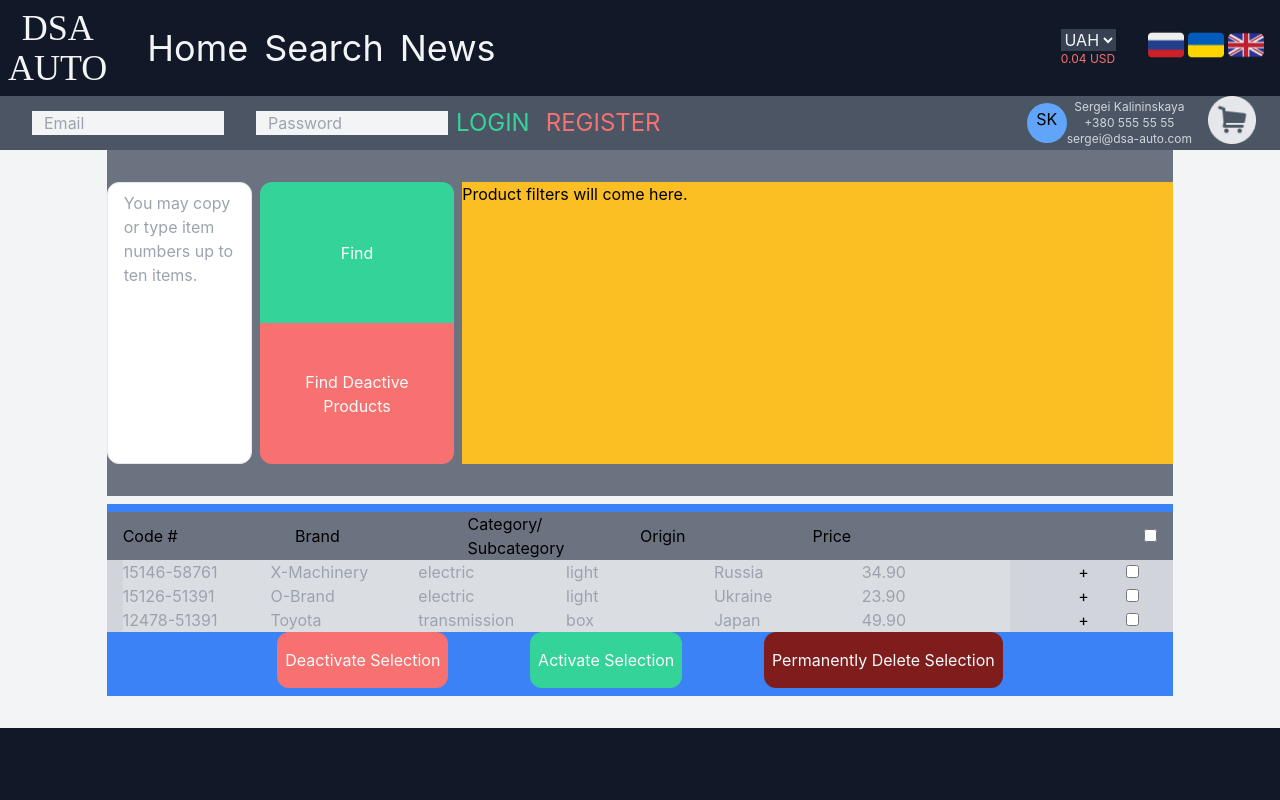
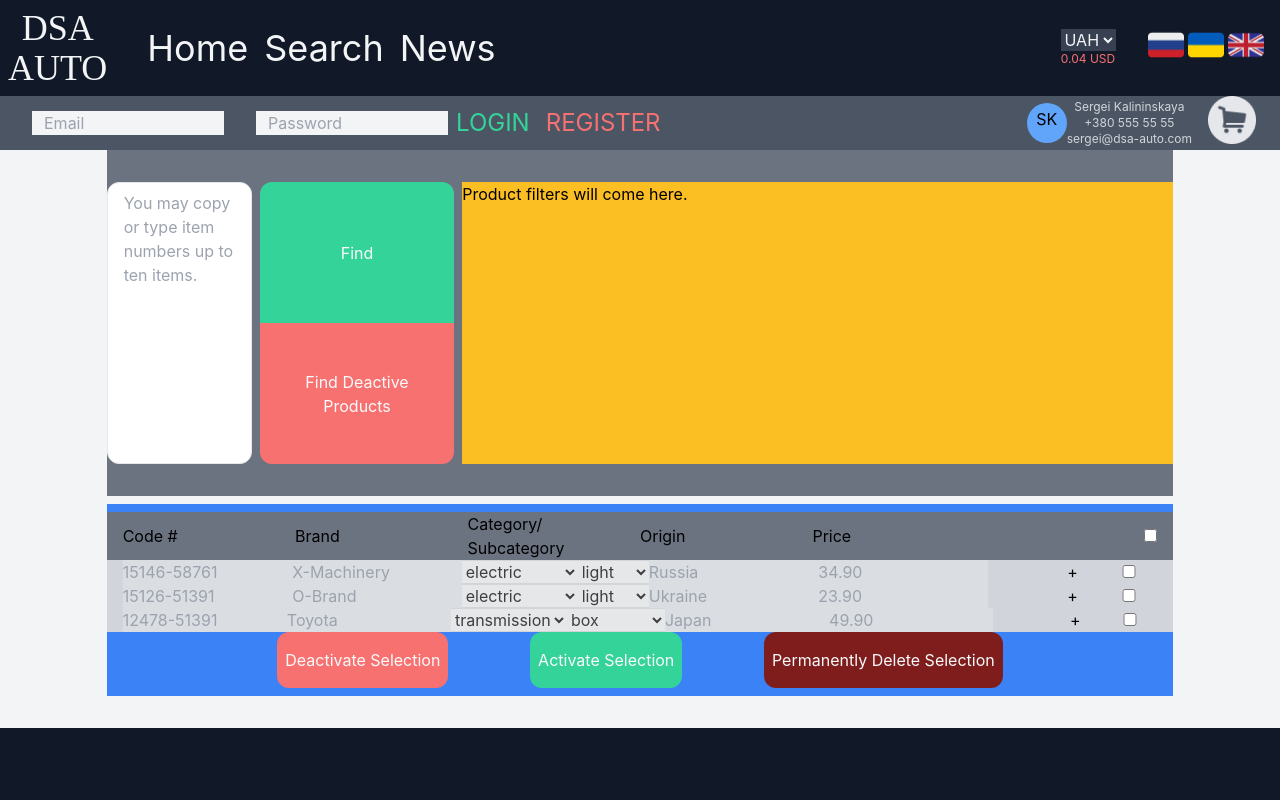
Before and after one commit to ghrqq/dsa-next, a Next.js app: page /protected/manageproducts in a window 1280 px wide. Shown: the top 800 px of the page. Built offline with nearby package versions, Linux system fonts and the light colour scheme.

Commit message:
Admin product editors implemented git add . Except Imagegit add .

```diff
--- /dev/null
+++ b/components/ProtectedComponents/CategoryEditor.jsx
@@ -0,0 +1,58 @@
+import React, { useState } from "react";
+import categories from "../../categories.json";
+
+function CategoryEditor({ category, subcategory, isEdit, handleSave }) {
+  const [cat, setcat] = useState(category);
+  const [subCat, setsubCat] = useState(subcategory);
+
+  const handleChange = (nam, e) => {
+    let val = e.target.value;
+    if (nam === "category") {
+      handleSave("category", val);
+      setcat(val);
+      return;
+    }
+    if (nam === "subcategory") {
+      handleSave("subcategory", val);
+      setsubCat(val);
+      return;
+    }
+    return;
+  };
+
+  return (
+    <div className="flex flex-row justify-center items-center">
+      <select disabled={!isEdit} onChange={(e) => handleChange("category", e)}>
+        {cat === category ? (
+          <option value={category} defaultValue={true}>
+            {" "}
+            {category}
+          </option>
+        ) : null}
+        {categories.map((i) => (
+          <option value={i.name}>{i.name}</option>
+        ))}
+      </select>
+
+      <select
+        disabled={!isEdit}
+        onChange={(e) => handleChange("subcategory", e)}
+      >
+        {subCat === subcategory ? (
+          <option value={subcategory} defaultValue={true}>
+            {" "}
+            {subcategory}
+          </option>
+        ) : null}
+
+        {categories
+          .filter((i) => i.name === cat)[0]
+          .children.map((i) => (
+            <option val={i}>{i}</option>
+          ))}
+      </select>
+    </div>
+  );
+}
+
+export default CategoryEditor;
--- /dev/null
+++ b/components/ProtectedComponents/CompatibleEditor.jsx
@@ -0,0 +1,62 @@
+import React, { useState } from "react";
+
+export default function CompatibleEditor({ modals, isEdit, handleSave }) {
+  const [compatible, setcompatible] = useState(modals);
+  const [inputVal, setinputVal] = useState("");
+
+  const handleAdd = () => {
+    let temp = compatible;
+    let index = compatible.indexOf(inputVal);
+    if (index >= 0) {
+      return;
+    }
+
+    temp.push(inputVal);
+    setcompatible(temp);
+    setinputVal("");
+  };
+
+  const handleRemove = (val) => {
+    let temp = compatible;
+    let removed = temp.filter((i) => i !== val);
+    setcompatible(removed);
+  };
+
+  return (
+    <div className="bg-indigo-200 px-4">
+      {compatible.map((i) => (
+        <div className="inline-block border rounded-full px-2 mx-2">
+          {i}{" "}
+          <button
+            className="inline-block ml-2 text-xl"
+            onClick={() => handleRemove(i)}
+            disabled={!isEdit}
+          >
+            &times;
+          </button>
+        </div>
+      ))}
+      <input
+        className="mx-2"
+        placeholder="Add compatible modal."
+        value={inputVal}
+        onChange={(e) => setinputVal(e.target.value)}
+        disabled={!isEdit}
+      />
+      <button
+        className="mx-2"
+        onClick={handleAdd}
+        disabled={inputVal.length < 1 ? true : false}
+      >
+        Add
+      </button>
+      <button
+        disabled={!isEdit}
+        className="mx-2"
+        onClick={() => handleSave("compatible", compatible)}
+      >
+        Save
+      </button>
+    </div>
+  );
+}
--- a/components/ProtectedComponents/ProductListItem.jsx
+++ b/components/ProtectedComponents/ProductListItem.jsx
@@ -1,4 +1,6 @@
 import React, { useState } from "react";
+import CategoryEditor from "./CategoryEditor";
+import CompatibleEditor from "./CompatibleEditor";
 
 export default function ProductListItem({ item, checkHandler, checked }) {
   const [isExpand, setisExpand] = useState(false);
@@ -17,22 +19,49 @@ export default function ProductListItem({ item, checkHandler, checked }) {
     compatible,
   } = product;
 
+  const handleSubSave = (nam, val) => {
+    let temp = product;
+    temp[nam] = val;
+    setcount(count + 1);
+    setproduct(temp);
+  };
+
   return (
     <div className="w-full ">
       <div className="px-4 w-full bg-gray-300 flex flex-row justify-evenly items-center">
-        <input className="w-1/6" placeholder={code} disabled={!isEdit} />
-        <input className="w-1/6" placeholder={brand} disabled={!isEdit} />
-        <input className="w-1/6" placeholder={category} disabled={!isEdit} />
-        <input className="w-1/6" placeholder={subcategory} disabled={!isEdit} />
-        <input className="w-1/6" placeholder={origin} disabled={!isEdit} />
-        <input className="w-1/6" placeholder={price} disabled={!isEdit} />
+        <input
+          className="w-1/6"
+          placeholder={code}
+          disabled={!isEdit}
+          onChange={(e) => handleSubSave("code", e.target.value)}
+        />
+        <input
+          className="w-1/6"
+          placeholder={brand}
+          disabled={!isEdit}
+          onChange={(e) => handleSubSave("brand", e.target.value)}
+        />
+        {/* <input className="w-1/6" placeholder={category} disabled={!isEdit} /> */}
+        <CategoryEditor
+          category={category}
+          subcategory={subcategory}
+          isEdit={isEdit}
+          handleSave={handleSubSave}
+        />
 
-        {/* <div className="w-1/6">{brand}</div>
-        <div className="w-1/6">
-          {category}/{subcategory}{" "}
-        </div>
-        <div className="w-1/6">{origin}</div>
-        <div className="w-1/6">{price}</div> */}
+        <input
+          className="w-1/6"
+          placeholder={origin}
+          disabled={!isEdit}
+          onChange={(e) => handleSubSave("origin", e.target.value)}
+        />
+        <input
+          className="w-1/6"
+          placeholder={price}
+          disabled={!isEdit}
+          onChange={(e) => handleSubSave("price", e.target.value)}
+        />
+
         <div className="w-1/6 text-right">
           <button
             className="inline-block w-1/3"
@@ -51,7 +80,18 @@ export default function ProductListItem({ item, checkHandler, checked }) {
 
       <div className={isExpand ? null : "hidden"}>
         <div className="bg-red-300">
-          {description} {compatible}
+          <textarea
+            className="w-1/6 my-4 mx-4"
+            placeholder={description}
+            disabled={!isEdit}
+            onChange={(e) => handleSubSave("description", e.target.value)}
+          />
+
+          <CompatibleEditor
+            modals={compatible}
+            isEdit={isEdit}
+            handleSave={handleSubSave}
+          />
         </div>
         <div>
           <button
@@ -60,6 +100,12 @@ export default function ProductListItem({ item, checkHandler, checked }) {
           >
             EDIT
           </button>
+          <button
+            className="bg-green-400 text-gray-50 rounded-xl px-4 py-2"
+            onClick={() => setisEdit(!isEdit)}
+          >
+            SAVE
+          </button>
         </div>
       </div>
     </div>
```
